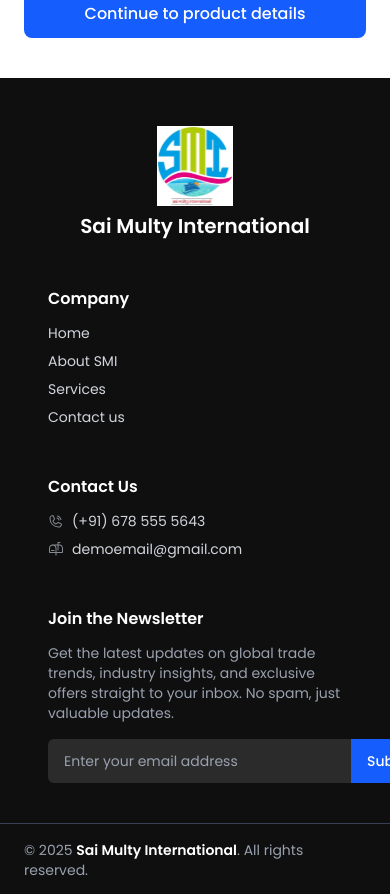
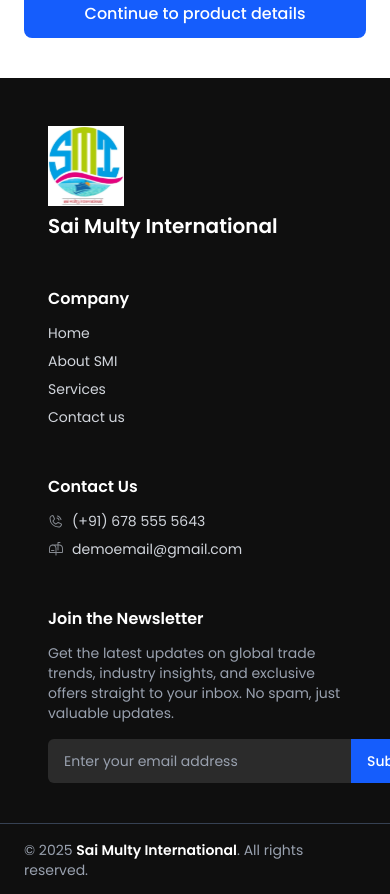
Before and after one commit to colorverse-cvs/smi, a React (Vite) app: page /inquiry in a window 390 px wide. Shown: the part 1084-1978 px from the top of the page. Built offline with nearby package versions, Linux system fonts and the light colour scheme.

Commit message:
Update Footer.jsx

```diff
--- a/src/CommonSections/Footer.jsx
+++ b/src/CommonSections/Footer.jsx
@@ -7,11 +7,11 @@ export default function Footer() {
       <div className="max-w-7xl mx-auto px-12 flex flex-col md:flex-row justify-between gap-12">
 
       {/* Left Section - Logo and Name */}
-        <div className="flex-shrink-0 w-full md:w-1/5 flex flex-col items-center md:items-start text-center md:text-left">
+      <div className="flex-shrink-0 w-full md:w-1/5 flex flex-col items-start text-left">
         <img
           src="/icons/sai-multy-icon-footer.svg"
           alt="Sai Multy International"
-            className="h-20 w-auto mb-2 mx-auto md:mx-0"
+          className="h-20 w-auto mb-2"
         />
         <h2 className="text-white text-xl font-semibold leading-tight whitespace-nowrap">
           Sai Multy International
```
Lines whose indentation alone changed are shown as unchanged.
